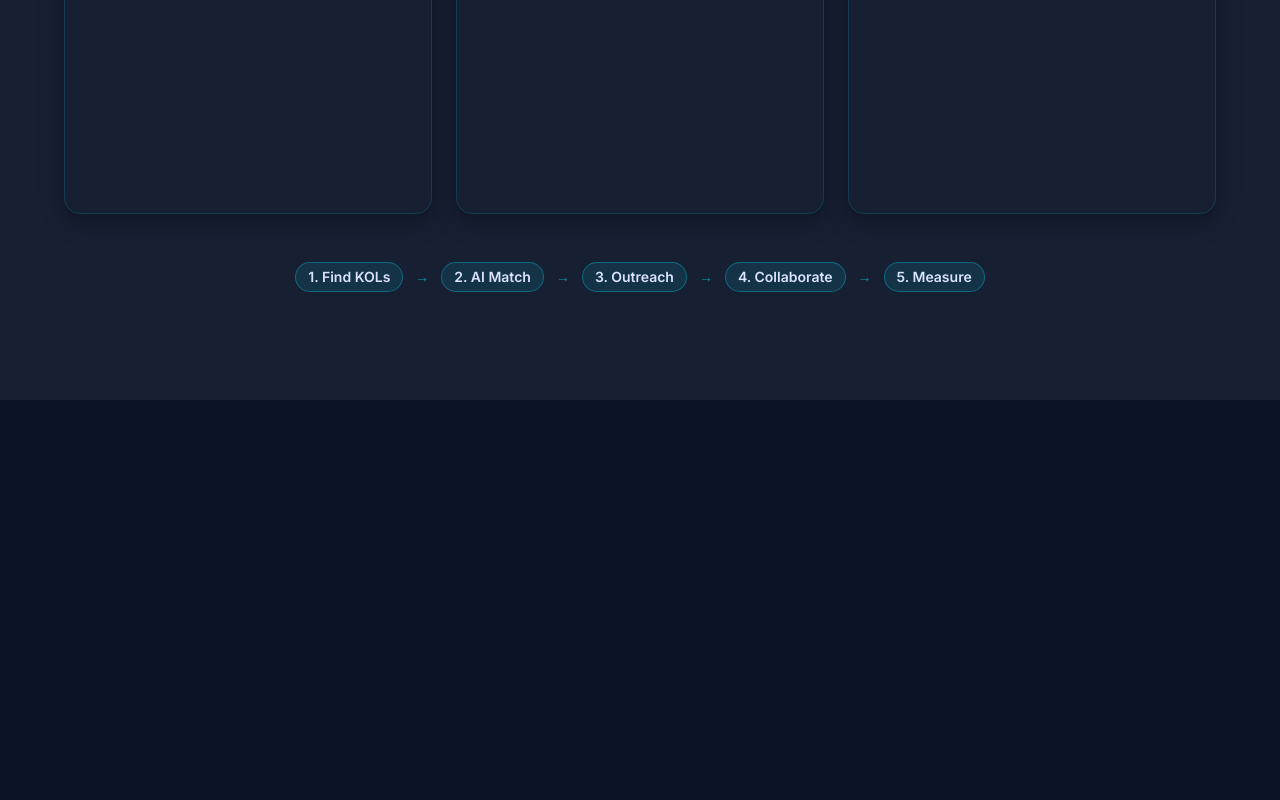
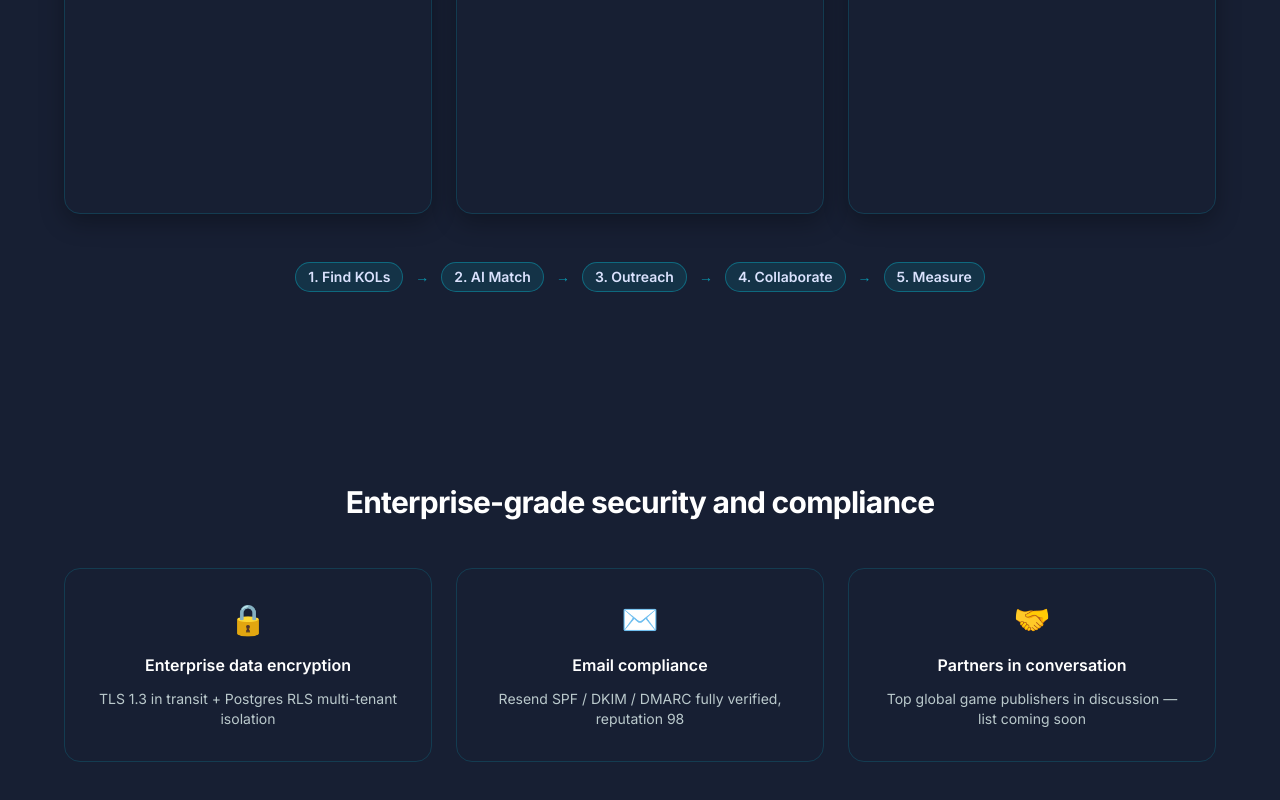
Before and after one commit to tripplemay/kolmatrix, a Next.js app: page /en in a window 1280 px wide. Shown: the part 3270-4070 px from the top of the page. Before the commit the page ends 3670 px from the top, so only its background shows below. Built offline with nearby package versions, Linux system fonts and the light colour scheme; no server answers.

Commit message:
feat(landing): TrustPlaceholder section
Spec: docs/superpowers/specs/2026-05-19-landing-page-design.md §6.5

```diff
--- a/src/app/[locale]/(marketing)/_components/TrustPlaceholder.tsx
+++ b/src/app/[locale]/(marketing)/_components/TrustPlaceholder.tsx
@@ -1,3 +1,38 @@
-export function TrustPlaceholder() {
-  return <section data-testid="landing-trust" className="h-1" />;
+import { getTranslations } from "next-intl/server";
+
+export async function TrustPlaceholder() {
+  const t = await getTranslations("landing.trust");
+  const items = ["encryption", "email", "partners"] as const;
+
+  return (
+    <section
+      data-testid="landing-trust"
+      className="bg-surface px-6 py-24 lg:px-12"
+    >
+      <div className="mx-auto max-w-6xl">
+        <h2 className="text-center text-2xl font-bold tracking-tight text-white lg:text-3xl">
+          {t("sectionTitle")}
+        </h2>
+        <div className="mt-12 grid grid-cols-1 gap-6 md:grid-cols-3">
+          {items.map((key) => (
+            <div
+              key={key}
+              data-testid={`landing-trust-${key}`}
+              className="flex flex-col items-center rounded-2xl border border-cyan/15 bg-surface-container p-8 text-center"
+            >
+              <div className="text-3xl" aria-hidden="true">
+                {t(`items.${key}.icon`)}
+              </div>
+              <h3 className="mt-4 text-base font-semibold text-white">
+                {t(`items.${key}.title`)}
+              </h3>
+              <p className="mt-3 text-sm text-on-surface-variant">
+                {t(`items.${key}.body`)}
+              </p>
+            </div>
+          ))}
+        </div>
+      </div>
+    </section>
+  );
 }
```
Also changed, not shown: messages/en.json, messages/zh.json.
